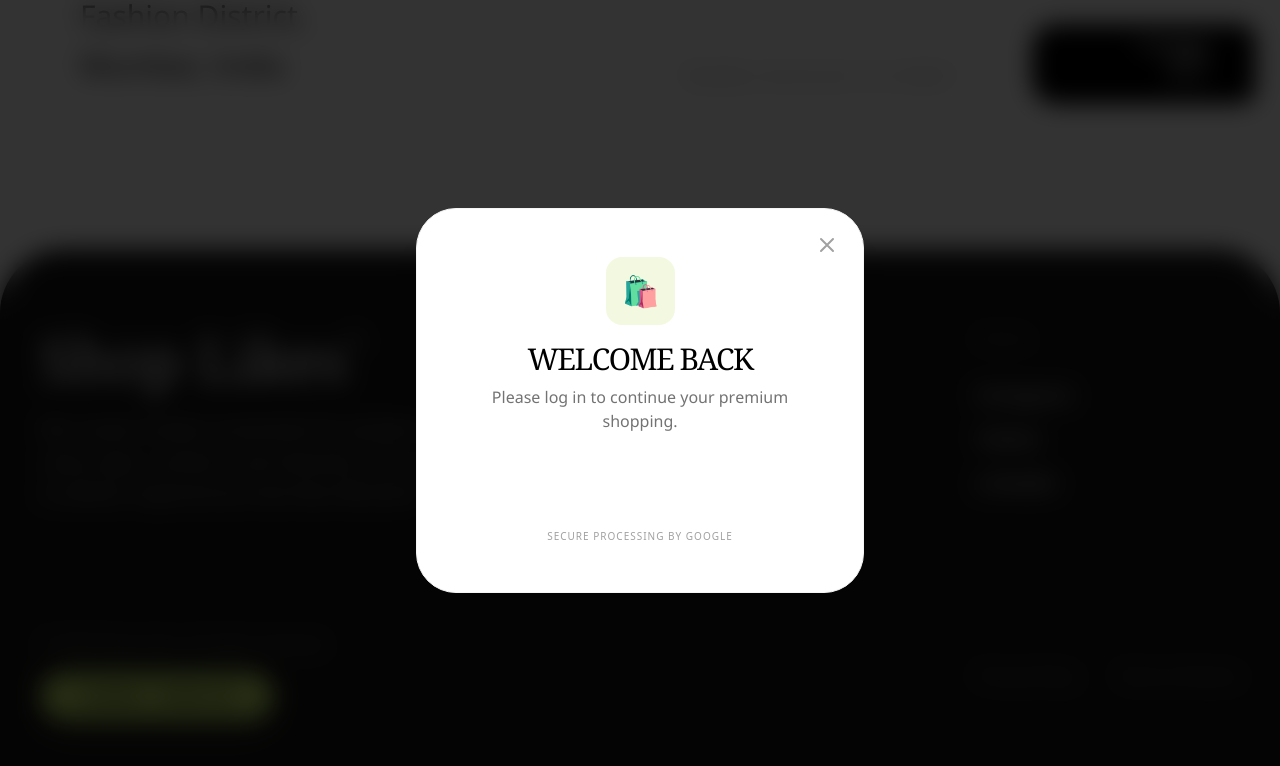
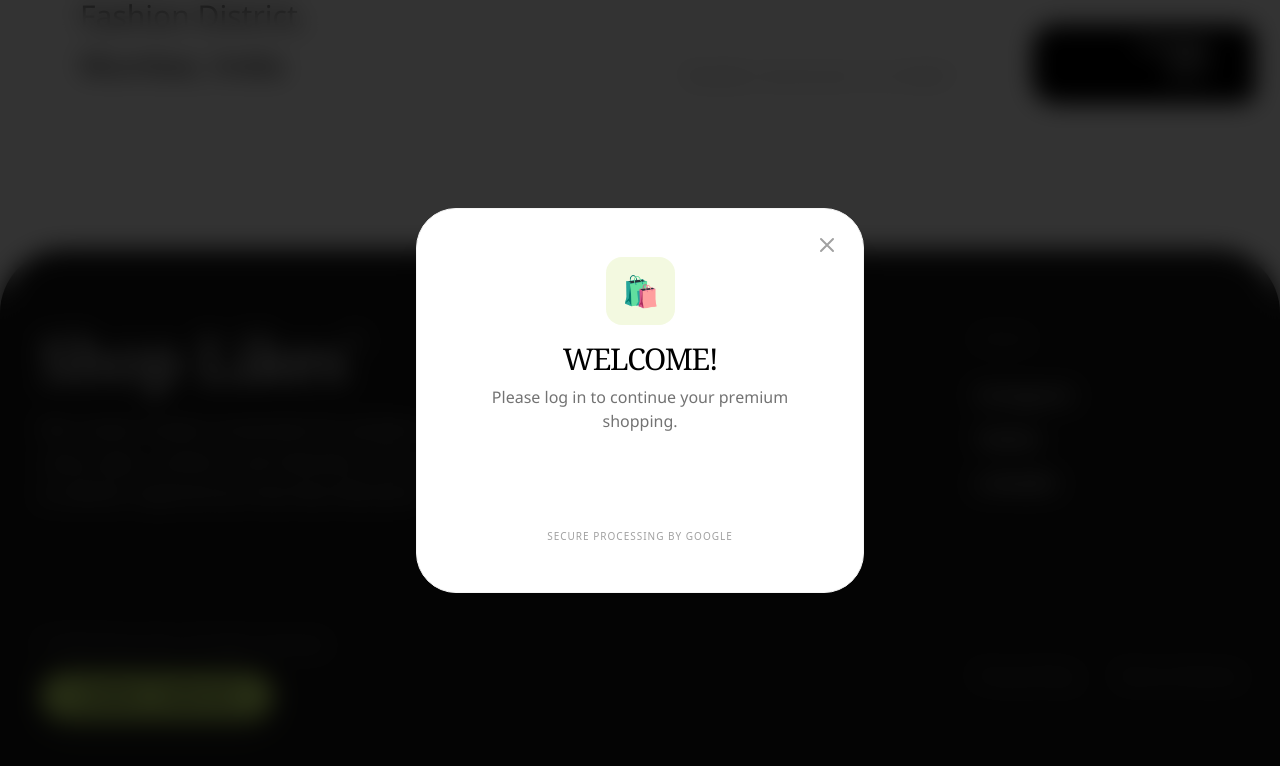
Before and after one commit to harshitshesh/Shoplikes-Ecommerce, a React (Vite) app in the folder Shop-likes/: page /contact in a window 1280 px wide. Both pictures are taken after a click on the button "LOGIN / SIGN IN". Shown: the part 802-1568 px from the top of the page. Built offline with nearby package versions, Linux system fonts and the light colour scheme.

Commit message:
some text corections

```diff
--- a/Shop-likes/src/components/comon/LoginModal.jsx
+++ b/Shop-likes/src/components/comon/LoginModal.jsx
@@ -40,7 +40,7 @@ const LoginModal = ({ isOpen, onClose, isClosable = true }) => {
             <span className="text-3xl">🛍️</span>
           </div>
           <h2 className="text-3xl font-[fonthero] mb-2 uppercase tracking-tighter">
-            {isClosable ? "Welcome Back" : " Required"}
+            {isClosable ? "Welcome!" : " Required"}
           </h2>
           <p className="text-neutral-500 font-[fontnormal]">
             {isClosable
```
